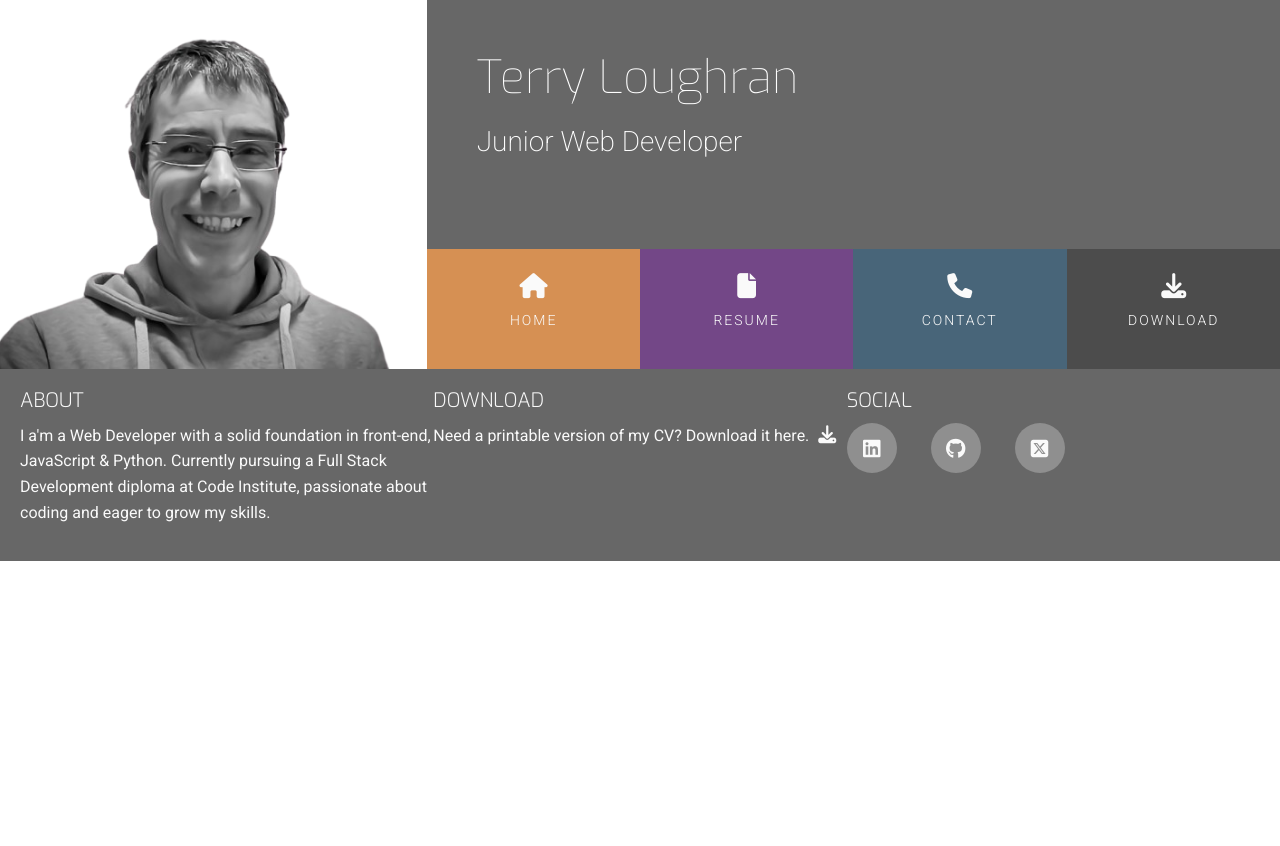
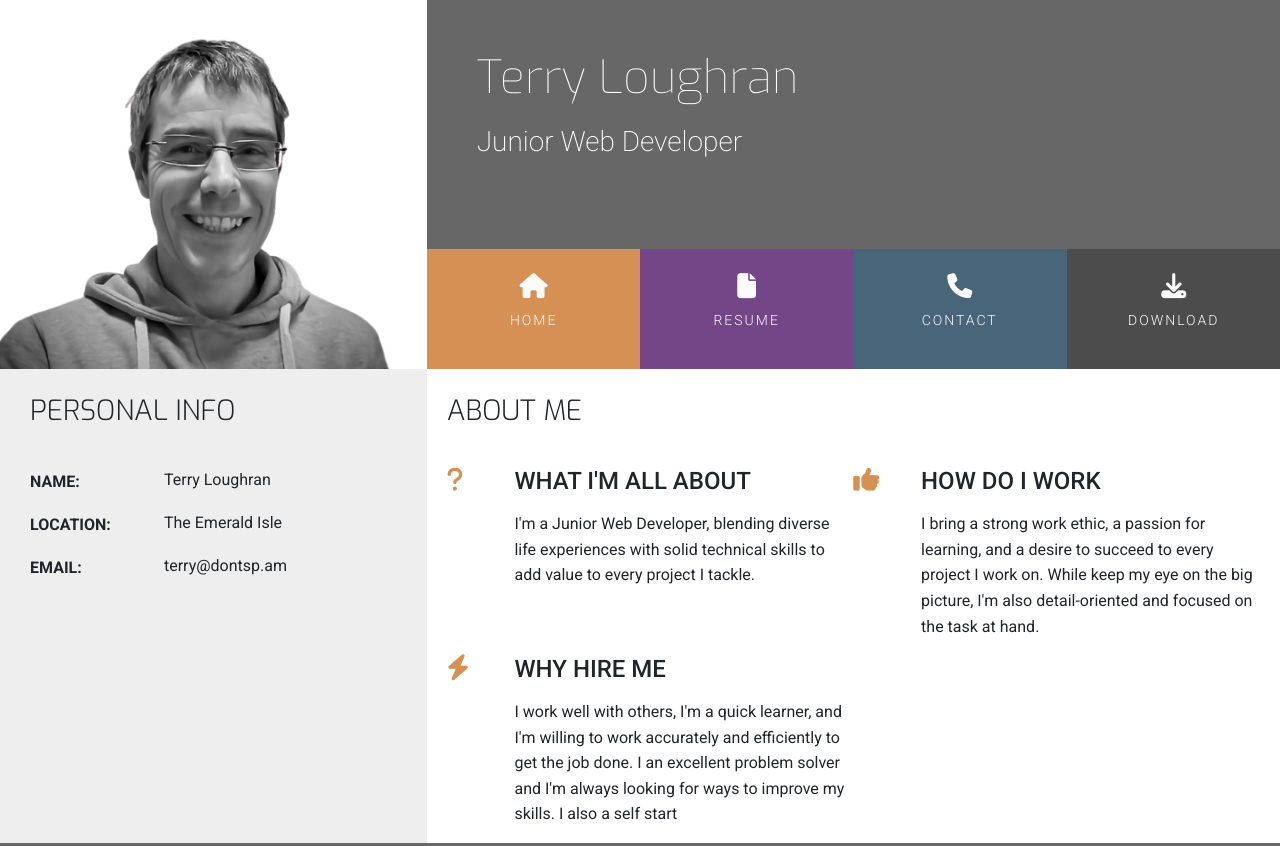
Before and after one commit to TerryLoc/resume-project, a plain HTML site: page resume.html in a window 1280 px wide. Shown: the top 846 px of the page. Before the commit the page ends 800 px from the top, so only its background shows below. Drawn offline with nearby package versions, Linux system fonts and the light colour scheme.

Commit message:
chore: update styles

```diff
--- a/assets/css/style.css
+++ b/assets/css/style.css
@@ -242,3 +242,37 @@ footer {
 .three-reasons-heading {
   margin-bottom: 15px;
 }
+
+/* --- Personal Info --- */
+.personal-info-item {
+  margin-bottom: 15px;
+  display: block;
+  clear: both;
+}
+
+.personal-info-item .key,
+.personal-info-item .value {
+  padding-right: 8px;
+  display: inline-block;
+}
+
+.personal-info-item .key p,
+.personal-info-item .value p {
+  margin: 0;
+}
+
+.personal-info-item .key {
+  width: 30%;
+  margin-right: 20px;
+  padding-top: 2px;
+  vertical-align: top;
+}
+
+.personal-info-item .key p {
+  font-weight: 700;
+}
+
+.personal-info-item .value {
+  width: 60%;
+  position: relative;
+}
--- a/resume.html
+++ b/resume.html
@@ -1,4 +1,4 @@
-<!doctype html>
+<!DOCTYPE html>
 <html lang="en">
   <head>
     <meta charset="UTF-8" />
@@ -7,16 +7,13 @@
       rel="stylesheet"
       href="https://cdn.jsdelivr.net/npm/bootstrap@5.3.3/dist/css/bootstrap.min.css"
       integrity="sha384-QWTKZyjpPEjISv5WaRU9OFeRpok6YctnYmDr5pNlyT2bRjXh0JMhjY6hW+ALEwIH"
-      crossorigin="anonymous"
-    />
+      crossorigin="anonymous" />
     <link
       rel="stylesheet"
-      href="https://cdnjs.cloudflare.com/ajax/libs/hover.css/2.3.1/css/hover-min.css"
-    />
+      href="https://cdnjs.cloudflare.com/ajax/libs/hover.css/2.3.1/css/hover-min.css" />
     <script
       src="https://kit.fontawesome.com/712db90352.js"
-      crossorigin="anonymous"
-    ></script>
+      crossorigin="anonymous"></script>
     <link rel="stylesheet" href="assets/css/style.css" />
     <title>Terry</title>
   </head>
@@ -35,30 +32,26 @@
             <div class="col g-0">
               <ul id="nav" class="list-inline menucontainer">
                 <li
-                  class="col-6 col-sm-3 ui-menu-color-home list-inline-item menu-item"
-                >
+                  class="col-6 col-sm-3 ui-menu-color-home list-inline-item menu-item">
                   <a href="index.html" class="nav-link hvr-sweep-to-bottom"
                     ><i class="fa fa-house" aria-hidden="true"></i
                     ><span>Home</span></a
                   >
                 </li>
                 <li
-                  class="col-6 col-sm-3 ui-menu-color-resume list-inline-item menu-item"
-                >
+                  class="col-6 col-sm-3 ui-menu-color-resume list-inline-item menu-item">
                   <a href="resume.html" class="nav-link hvr-sweep-to-bottom"
                     ><i class="fa-solid fa-file"></i><span>Resume</span></a
                   >
                 </li>
                 <li
-                  class="col-6 col-sm-3 ui-menu-color-contact list-inline-item menu-item"
-                >
+                  class="col-6 col-sm-3 ui-menu-color-contact list-inline-item menu-item">
                   <a href="contact.html" class="nav-link hvr-sweep-to-bottom"
                     ><i class="fa-solid fa-phone"></i><span>Contact</span></a
                   >
                 </li>
                 <li
-                  class="col-6 col-sm-3 ui-menu-color-download list-inline-item menu-item"
-                >
+                  class="col-6 col-sm-3 ui-menu-color-download list-inline-item menu-item">
                   <a href="#" class="nav-link hvr-sweep-to-bottom"
                     ><i class="fa-solid fa-download"></i
                     ><span>Download</span></a
@@ -70,7 +63,104 @@
         </div>
       </div>
     </header>
-    <section></section>
+    <section class="container-fluid">
+      <div class="row">
+        <div class="col-md-4 bg-color-personal-info section-column">
+          <div class="col-12">
+            <h3 class="section-heading uppercase">personal info</h3>
+          </div>
+
+          <div class="personal-info-item">
+            <div class="key">
+              <p class="uppercase">name:</p>
+            </div>
+            <div class="value">
+              <p>Terry Loughran</p>
+            </div>
+          </div>
+          <div class="personal-info-item">
+            <div class="key">
+              <p class="uppercase">Location:</p>
+            </div>
+            <div class="value">
+              <p>The Emerald Isle</p>
+            </div>
+          </div>
+          <div class="personal-info-item">
+            <div class="key">
+              <p class="uppercase">Email:</p>
+            </div>
+            <div class="value">
+              <p>terry@dontsp.am</p>
+            </div>
+          </div>
+        </div>
+        <div class="col-md-8 bg-color-three-reasons extra-padding">
+          <div class="row">
+            <div class="col">
+              <h3 class="section-heading uppercase">About Me</h3>
+            </div>
+          </div>
+          <div class="row">
+            <div class="col-10 offset-1 offset-sm-0 col-sm-4 col-md-6">
+              <div class="row">
+                <div class="col-2">
+                  <i
+                    class="three-reasons-icon fa fa-question"
+                    aria-hidden="true"></i>
+                </div>
+                <div class="col-10">
+                  <h4 class="three-reasons-heading uppercase">
+                    What I'm all about
+                  </h4>
+                  <p>
+                    I'm a Junior Web Developer, blending diverse life
+                    experiences with solid technical skills to add value to
+                    every project I tackle.
+                  </p>
+                </div>
+              </div>
+            </div>
+            <div class="col-10 offset-1 offset-sm-0 col-sm-4 col-md-6">
+              <div class="row">
+                <div class="col-2">
+                  <i
+                    class="three-reasons-icon fa fa-thumbs-up"
+                    aria-hidden="true"></i>
+                </div>
+                <div class="col-10">
+                  <h4 class="three-reasons-heading uppercase">How do I work</h4>
+                  <p>
+                    I bring a strong work ethic, a passion for learning, and a
+                    desire to succeed to every project I work on. While keep my
+                    eye on the big picture, I'm also detail-oriented and focused
+                    on the task at hand.
+                  </p>
+                </div>
+              </div>
+            </div>
+            <div class="col-10 offset-1 offset-sm-0 col-sm-4 col-md-6">
+              <div class="row">
+                <div class="col-2">
+                  <i
+                    class="three-reasons-icon fa fa-bolt"
+                    aria-hidden="true"></i>
+                </div>
+                <div class="col-10">
+                  <h4 class="three-reasons-heading uppercase">Why hire me</h4>
+                  <p>
+                    I work well with others, I'm a quick learner, and I'm
+                    willing to work accurately and efficiently to get the job
+                    done. I an excellent problem solver and I'm always looking
+                    for ways to improve my skills. I also a self start
+                  </p>
+                </div>
+              </div>
+            </div>
+          </div>
+        </div>
+      </div>
+    </section>
     <footer class="container-fluid">
       <div id="footer-details" class="row">
         <div class="col-sm-4">
```
